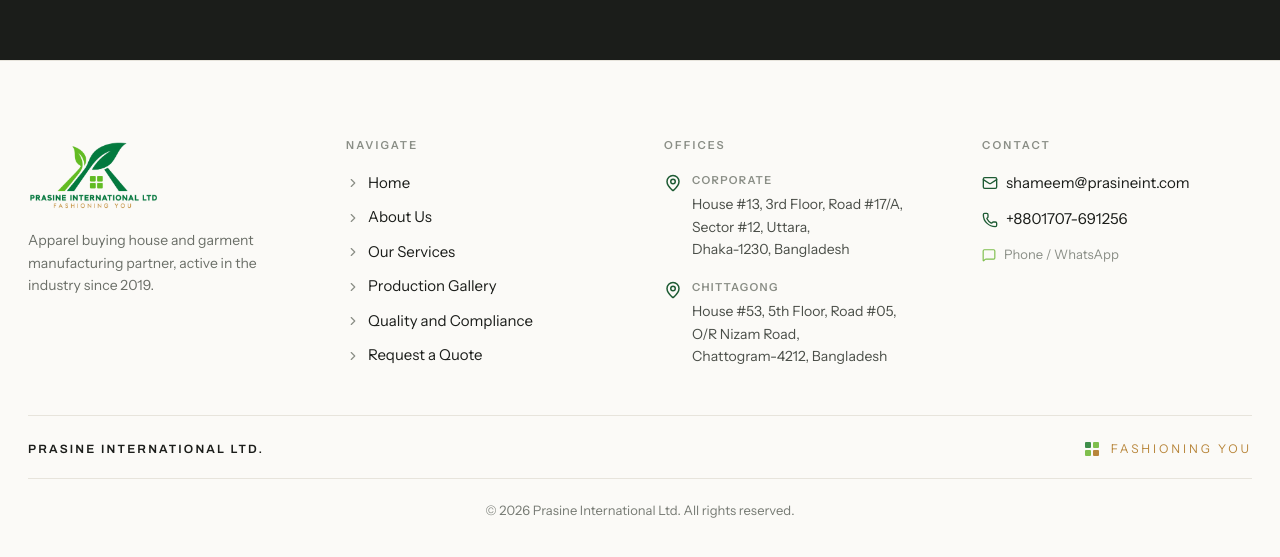
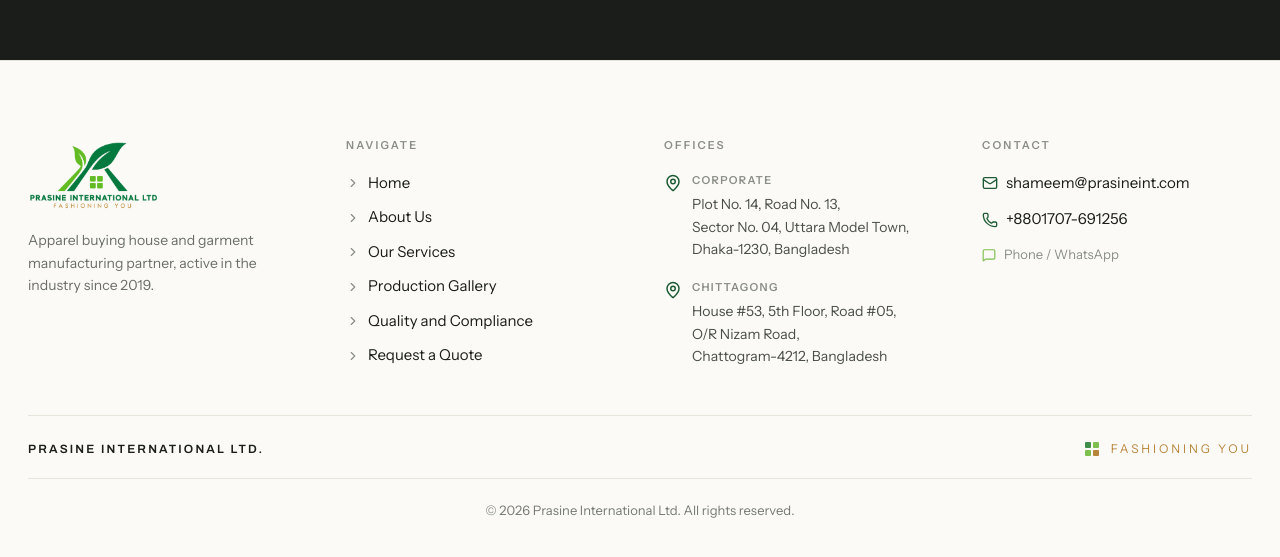
Before and after one commit to linkon63/link3.net, a Next.js app: page / in a window 1280 px wide. Shown: the part 9836-10393 px from the top of the page. Built offline with nearby package versions, Linux system fonts and the light colour scheme.

Commit message:
fix: update corporate address in site footer

```diff
--- a/src/components/site-footer.tsx
+++ b/src/components/site-footer.tsx
@@ -64,7 +64,7 @@ export default function SiteFooter() {
                 <MapPin style={{ "width": "18px", "height": "18px", "color": "#1E5B34", "flexShrink": 0, "marginTop": "2px" }} />
                 <p style={{ "fontSize": "14px", "lineHeight": "1.6", "color": "#4A4E48", "margin": "0" }}>
                   <span style={{ "display": "block", "fontSize": "11px", "letterSpacing": "0.12em", "textTransform": "uppercase", "color": "#8A8E86", "marginBottom": "4px", "fontWeight": "600" }}>Corporate</span>
-                  House #13, 3rd Floor, Road #17/A,<br />Sector #12, Uttara,<br />Dhaka-1230, Bangladesh
+                  Plot No. 14, Road No. 13,<br />Sector No. 04, Uttara Model Town,<br />Dhaka-1230, Bangladesh
                 </p>
               </div>
               <div style={{ "display": "flex", "gap": "10px", "alignItems": "flex-start" }}>
```
